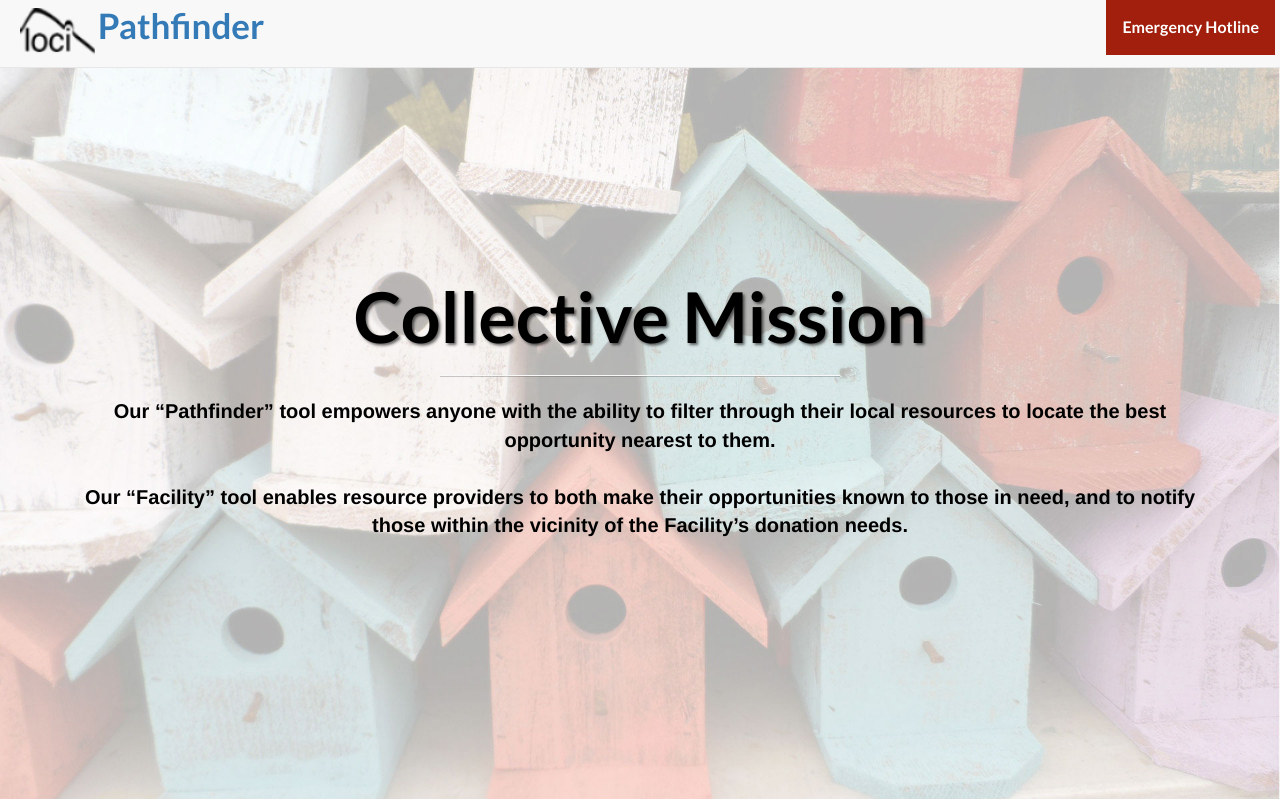
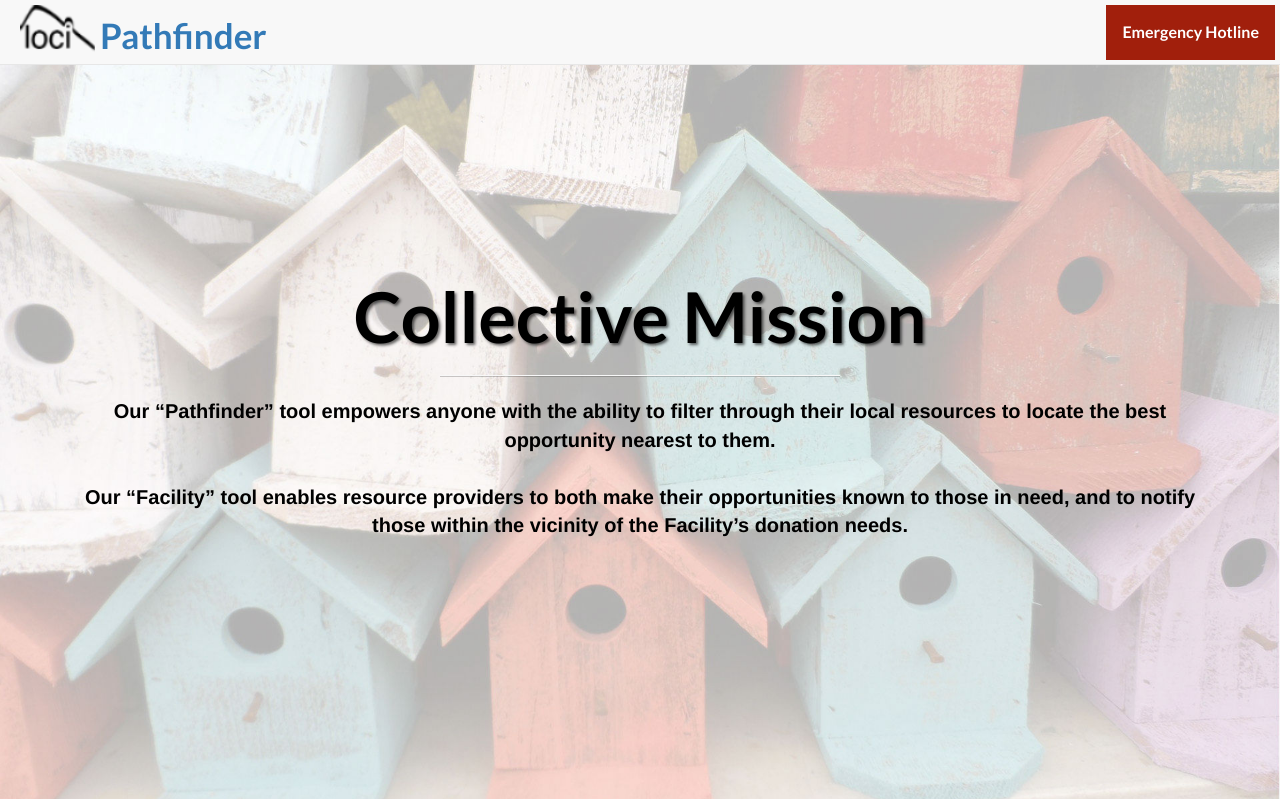
Before and after one commit to roycevanle/Blah, a Django app: page / in a window 1280 px wide. Shown: the top 799 px of the page. Run offline with Django 3.2, Linux system fonts and the light colour scheme; some libraries are stand-ins or nearby versions.

Commit message:
front page nav bar fix

```diff
--- a/resource_finder/templates/resource_finder/index.html
+++ b/resource_finder/templates/resource_finder/index.html
@@ -21,14 +21,15 @@
             <!-- Brand and toggle get grouped for better mobile display -->
             <div class="navbar-header">
                 <img src="{% static 'resource_finder/img/loci_logo.png' %}" style="padding-top: 5px;">
-<!-- 				<i class="fa fa-home fa-3x" style="padding-right: 20px;" aria-hidden="true"></i> -->
-			<a href="{% url 'resource_finder:guest_sorter' %}" style="font-size: 35px; text-decoration: none;">Pathfinder</a>
+            </div>
 
+            <div class="navbar-header">
+                <a href="{% url 'resource_finder:guest_sorter' %}" style="font-size: 35px; text-decoration: none; display: inline-block; padding-top: 10px; padding-left: 5px;">Pathfinder</a>
             </div>
 
             <div class="collapse navbar-collapse" id="bs-example-navbar-collapse-1">
                 <ul class="nav navbar-nav navbar-right">
-                <div class="dropdown">
+                <div class="dropdown" style="padding-top: 5px;">
                     <button onclick="myFunction()" class="dropbtn">Emergency Hotline</button>
                     <div id="myDropdown" class="dropdown-content">
                         <a href="#">Suicide Hotline: 2062228284</a>
```
